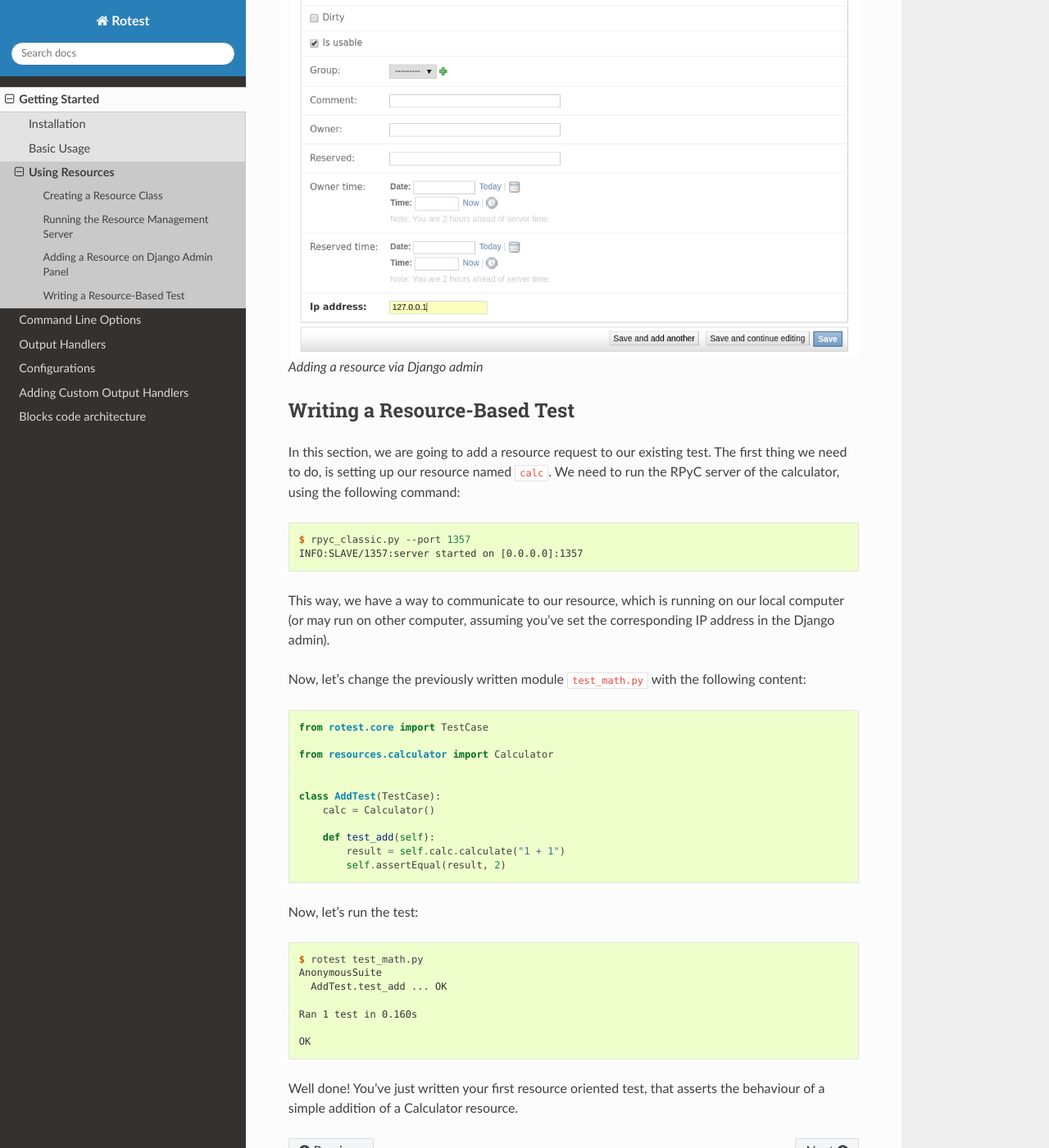
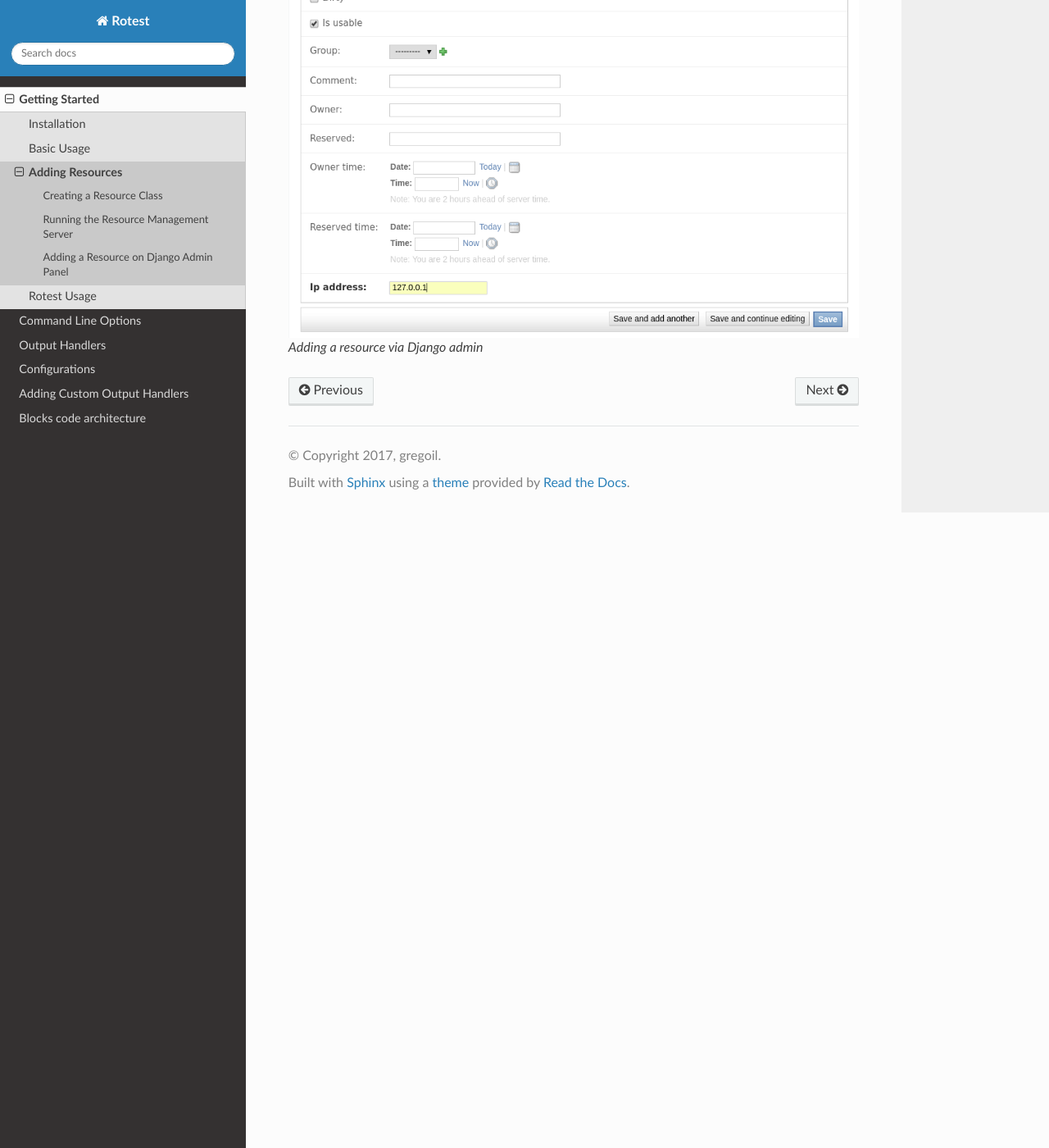
Before and after one commit to gregoil/rotest, a Sphinx documentation site: the page built from docs/intro/using_resources.rst, in a window 1280 px wide and 1400 px high, scrolled down 4032 px. Shown: the whole window at 82% size. Built offline with Sphinx 7.4.7 and the Read the Docs theme 2.0.0, drawn with Linux system fonts in a browser that asks for light colours; some of the changed text lies outside the part shown.

Commit message:
added docs

```diff
--- a/docs/intro/index.rst
+++ b/docs/intro/index.rst
@@ -12,3 +12,4 @@
     install
     basic_usage
     using_resources
+    more_on_testing
--- a/docs/intro/using_resources.rst
+++ b/docs/intro/using_resources.rst
@@ -1,6 +1,6 @@
-===============
-Using Resources
-===============
+================
+Adding Resources
+================
 
 The true power of Rotest is in its client-server infrastructure, which enables
 writing resource-oriented tests, running a dedicated server to hold all
@@ -10,7 +10,6 @@
 
 * How to create a resource class.
 * How to run the server, that acts as a resource manager.
-* How to write tests that use resources.
 
 Creating a Resource Class
 =========================
@@ -213,51 +212,3 @@
     :target: ../_images/adding_resource.png
 
     Adding a resource via Django admin
-
-Writing a Resource-Based Test
-=============================
-
-In this section, we are going to add a resource request to our existing test.
-The first thing we need to do, is setting up our resource named ``calc``. We
-need to run the RPyC server of the calculator, using the following command:
-
-.. code-block:: console
-
-    $ rpyc_classic.py --port 1357
-    INFO:SLAVE/1357:server started on [0.0.0.0]:1357
-
-This way, we have a way to communicate to our resource, which is running on
-our local computer (or may run on other computer, assuming you've set the
-corresponding IP address in the Django admin).
-
-Now, let's change the previously written module :file:`test_math.py` with the
-following content:
-
-.. code-block:: python
-
-    from rotest.core import TestCase
-
-    from resources.calculator import Calculator
-
-
-    class AddTest(TestCase):
-        calc = Calculator()
-
-        def test_add(self):
-            result = self.calc.calculate("1 + 1")
-            self.assertEqual(result, 2)
-
-Now, let's run the test:
-
-.. code-block:: console
-
-    $ rotest test_math.py
-    AnonymousSuite
-      AddTest.test_add ... OK
-
-    Ran 1 test in 0.160s
-
-    OK
-
-Well done! You've just written your first resource oriented test, that asserts
-the behaviour of a simple addition of a Calculator resource.
--- a/setup.py
+++ b/setup.py
@@ -1,7 +1,7 @@
 """Setup file for handling packaging and distribution."""
 from setuptools import setup, find_packages
 
-__version__ = "4.1.1"
+__version__ = "4.2.0"
 
 result_handlers = [
     "db = rotest.core.result.handlers.db_handler:DBHandler",
```
Also changed, not shown: docs/intro/more_on_testing.rst (added, +158 -0 lines), 2 other files.
